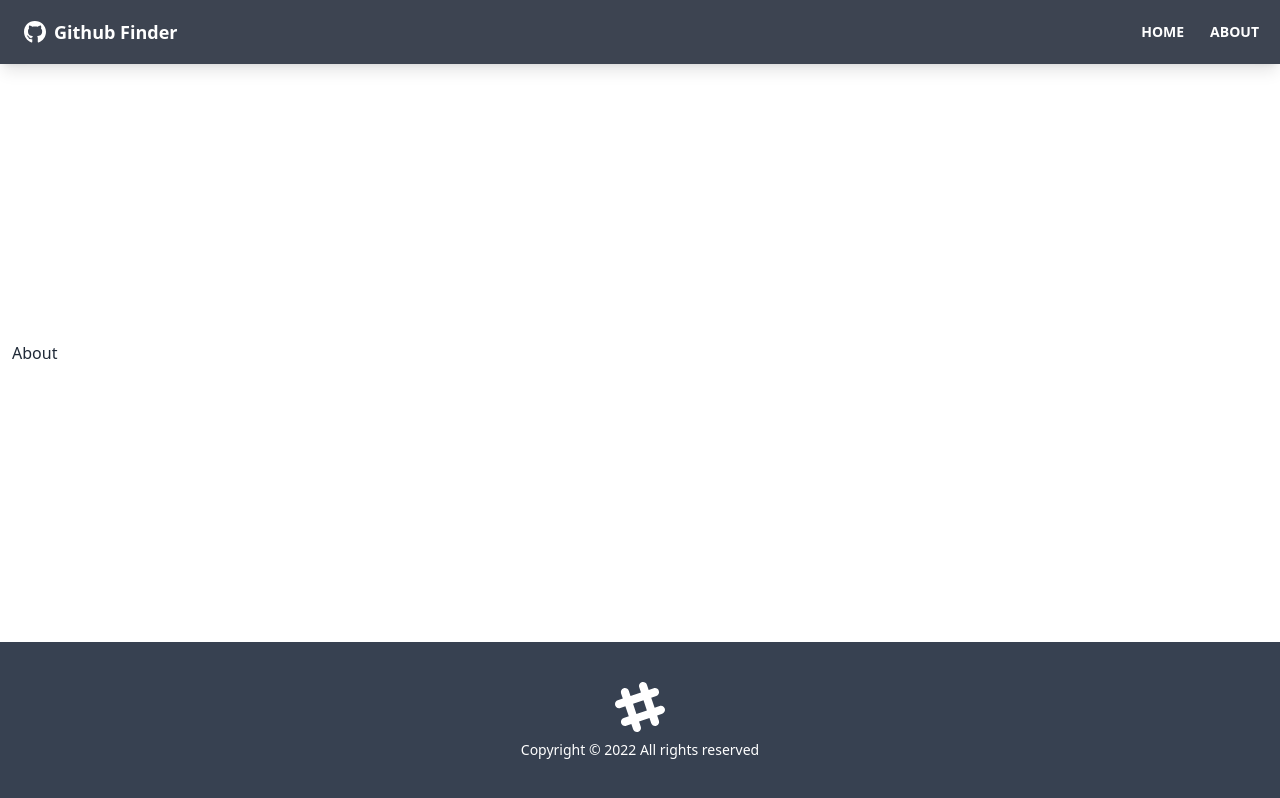
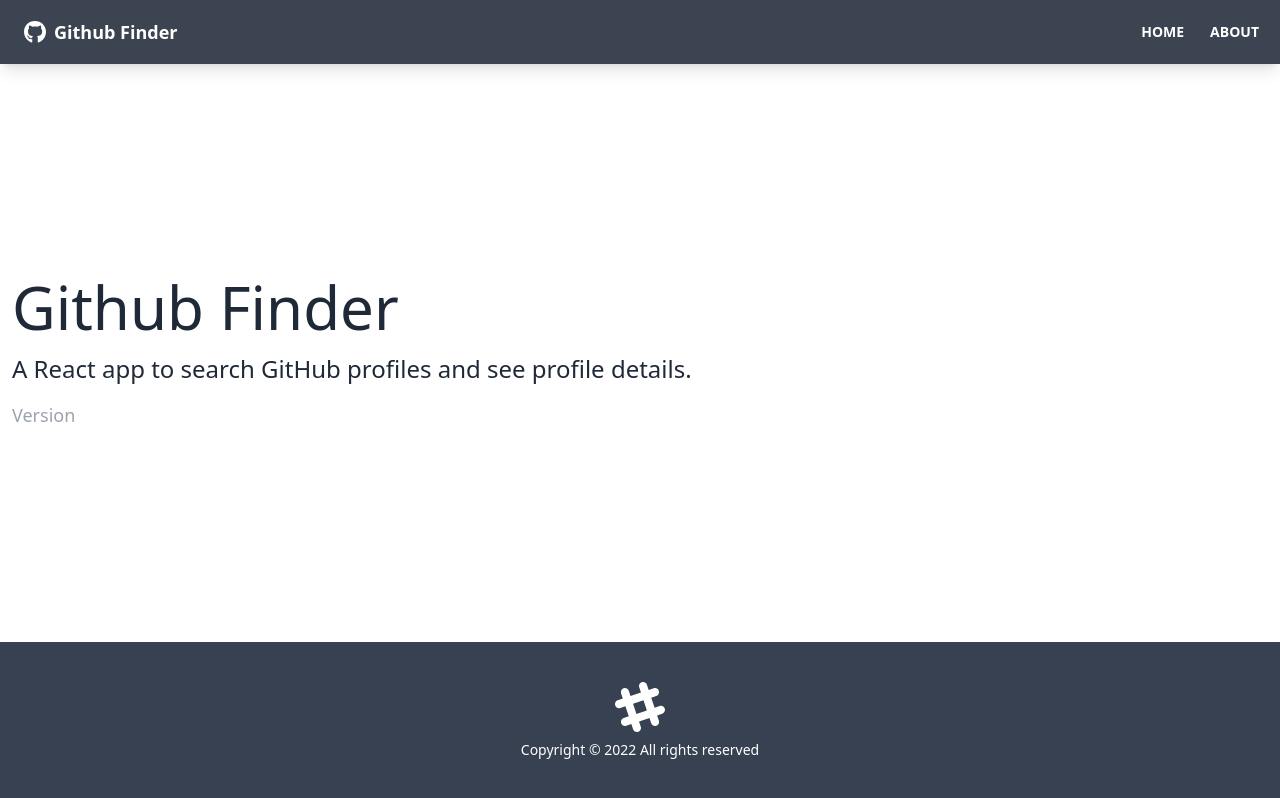
Before and after one commit to tatfranch/github-finder-app, a React (Create React App) app: page /about in a window 1280 px wide. Built offline with nearby package versions, Linux system fonts and the light colour scheme.

Commit message:
git api token

```diff
--- a/src/pages/About.jsx
+++ b/src/pages/About.jsx
@@ -1,5 +1,15 @@
 function About() {
-  return <div>About</div>;
+  return (
+    <div>
+      <h1 className='text-6xl mb-4'>Github Finder</h1>
+      <p className='mb-4 text-2xl font-light'>
+        A React app to search GitHub profiles and see profile details.
+      </p>
+      <p className='text-lg text-gray-400'>
+        Version <span className='text-white'>1.0.0</span>
+      </p>
+    </div>
+  );
 }
 
 export default About;
--- a/src/pages/Home.jsx
+++ b/src/pages/Home.jsx
@@ -1,5 +1,9 @@
 function Home() {
-  return <div>Home</div>;
+  return (
+    <div>
+      <h1 className='text-6xl'>Welcome</h1>
+    </div>
+  );
 }
 
 export default Home;
--- a/src/pages/NotFound.jsx
+++ b/src/pages/NotFound.jsx
@@ -1,5 +1,21 @@
+import { FaHome } from 'react-icons/fa';
+import { Link } from 'react-router-dom';
+
 function NotFound() {
-  return <div>NotFound</div>;
+  return (
+    <div className='hero'>
+      <div className='text-center hero-content'>
+        <div className='max-w-lg'>
+          <h1 className='text-8xl font-bold mb-8'>Oops!</h1>
+          <p className='text-5xl mb-8'>404 - Page not found!</p>
+          <Link to='/' className='btn btn-primary btn-lg'>
+            <FaHome className='mr-2' />
+            Back To Home
+          </Link>
+        </div>
+      </div>
+    </div>
+  );
 }
 
 export default NotFound;
```
Also changed, not shown: 1 other file (tests, documents, lock files or other folders).
